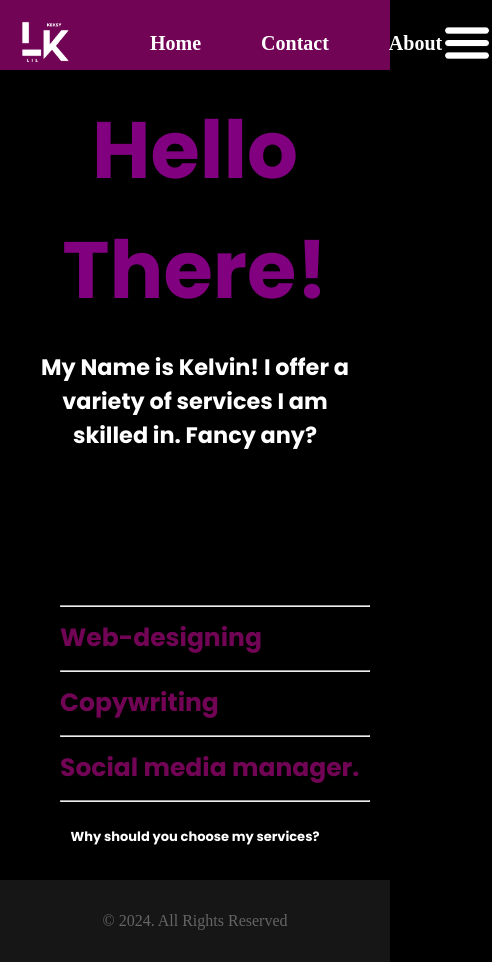
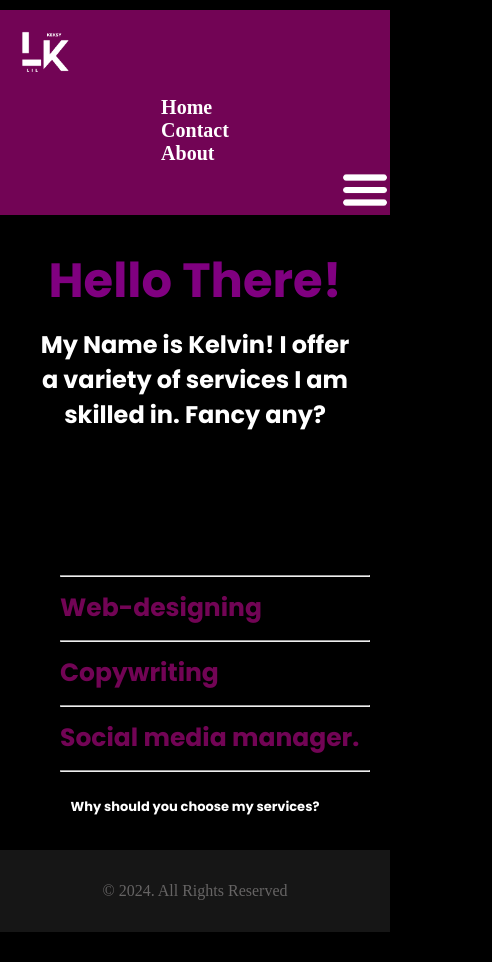
Before and after one commit to Lilkeksy/Agencywebsite, a plain HTML site: page index.html in a window 390 px wide. Shown: the whole page, 492 px wide, since content can reach past the window. After the commit the page ends 932 px from the top, so only its background shows below. Drawn offline with Linux system fonts and the light colour scheme.

Commit message:
style.css

```diff
--- a/style.css
+++ b/style.css
@@ -125,32 +125,62 @@ h3 {
     position: relative;
 }
 
+@media (max-width: 1024px) {
+    h1 {
+        font-size: 6rem;
+        text-indent: 100px;
+    }
+    h2 {
+        font-size: 2.5rem;
+        text-indent: 200px;
+    }
+}
+
+@media (max-width: 767px) {
+    .navigation-ul {
+        flex-direction: column;
+        align-items: flex-start;
+    }
+    .nav {
+        padding-left: 0;
+    }
+    h1 {
+        font-size: 4rem;
+        text-indent: 80px;
+    }
+    h2 {
+        font-size: 2rem;
+        text-indent: 150px;
+    }
+}
+
 @media (max-width: 480px) {
     header {
-        background-color: #030637;
-        height: 70px;
+        flex-direction: column;
+        height: auto;
+        padding: 10px 0;
     }
     .logo {
         width: 70px;
-        padding: 0%;
         margin: 10px;
     }
     h1 {
+        font-size: 3rem;
+        text-indent: 0;
         text-align: center;
-        font-size: 5rem;
-        text-indent: 0px;
-        font-style: normal;
     }
     h2 {
-        font-size: 1.4rem;
-        text-indent: 0px;
+        font-size: 1.5rem;
+        text-indent: 0;
         text-align: center;
-        padding: 20px;
+        padding: 10px 20px;
     }
-    h3 {
-        color: white;
-        font-size: small;
-        text-align: center;
+    .navigation {
+        flex-direction: column;
+        align-items: center;
+    }
+    .card {
+        width: 100%;
     }
     ul {
         color: #720455;
@@ -158,11 +188,3 @@ h3 {
         font-size: 125%;
     }
 }
-
-@media (max-width: 767px) {
-    /* Add your styles here if needed */
-}
-
-@media (max-width: 1024px) {
-    /* Add your styles here if needed */
-}
```
